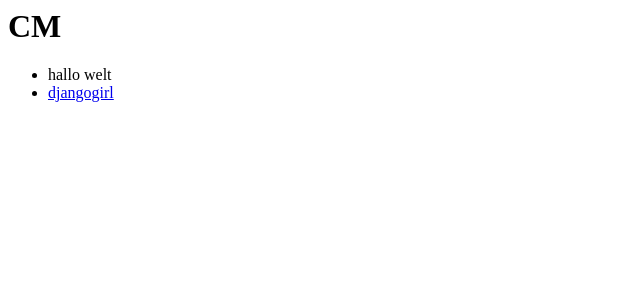
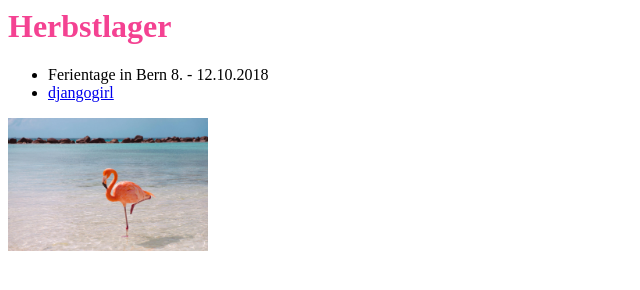
Before and after one commit to cmm4/cm, a plain HTML site: page index.html in a window 1280 px wide. Shown: the whole page, without its empty margins (0-640 px from the left). Drawn offline with Linux system fonts and the light colour scheme.

Commit message:
main.css

```diff
--- a/index.html
+++ b/index.html
@@ -1,2 +1,10 @@
-<h1>CM</h1>
-<ul><li>hallo welt</li><li><a href="http://djangogirls.org/">djangogirl</a></li></ul>
+<html>
+  <head>
+    <title> ... </title>
+    <link rel="stylesheet" href="main.css">
+  </head>
+  <body>
+    <h1>Herbstlager</h1>
+    <ul><li>Ferientage in Bern 8. - 12.10.2018</li><li><a href="http://djangogirls.org/">djangogirl</a></li></ul>
+    <img src="flamingo.jpg" width="200" alt="flamingo in sea">
+  </body>
--- /dev/null
+++ b/main.css
@@ -0,0 +1 @@
+h1 {color: #f44292;}
```
Also changed, not shown: flamingo.jpg (added).
